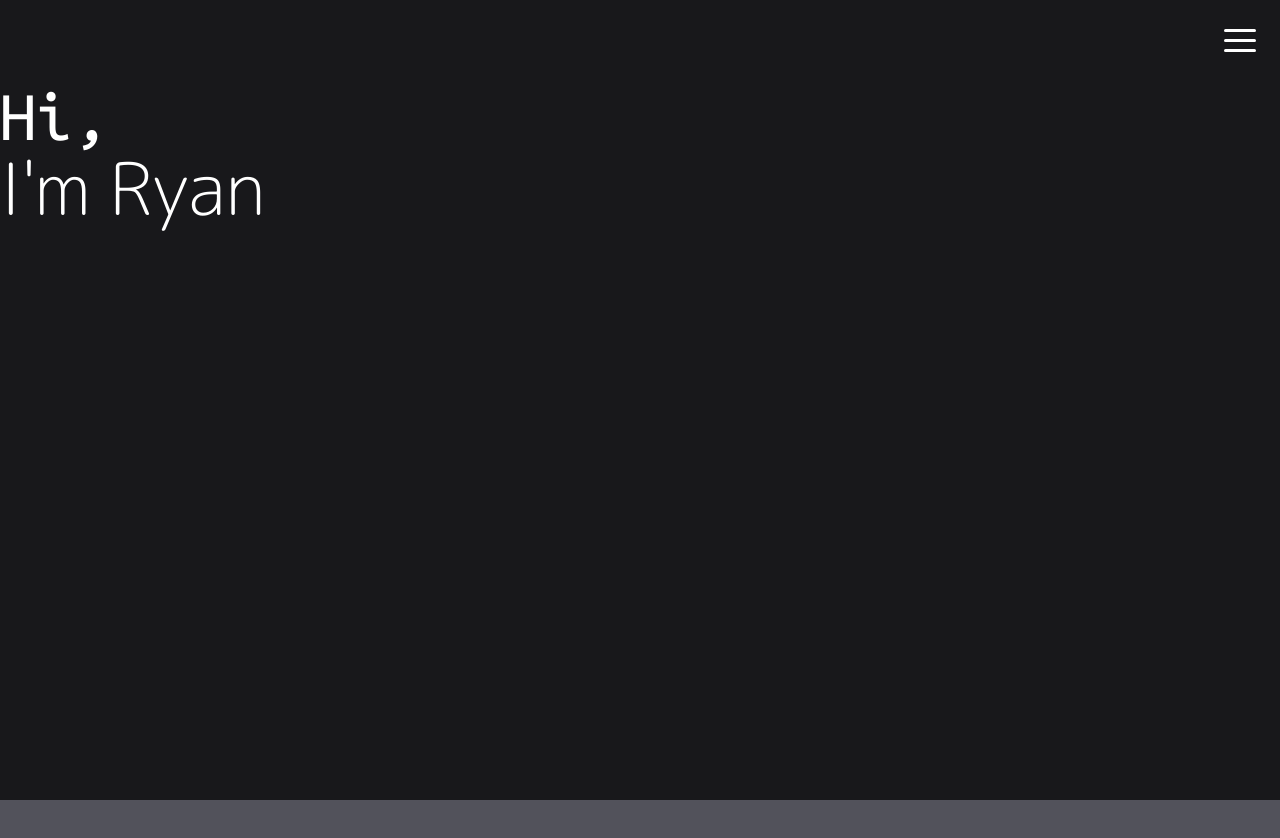
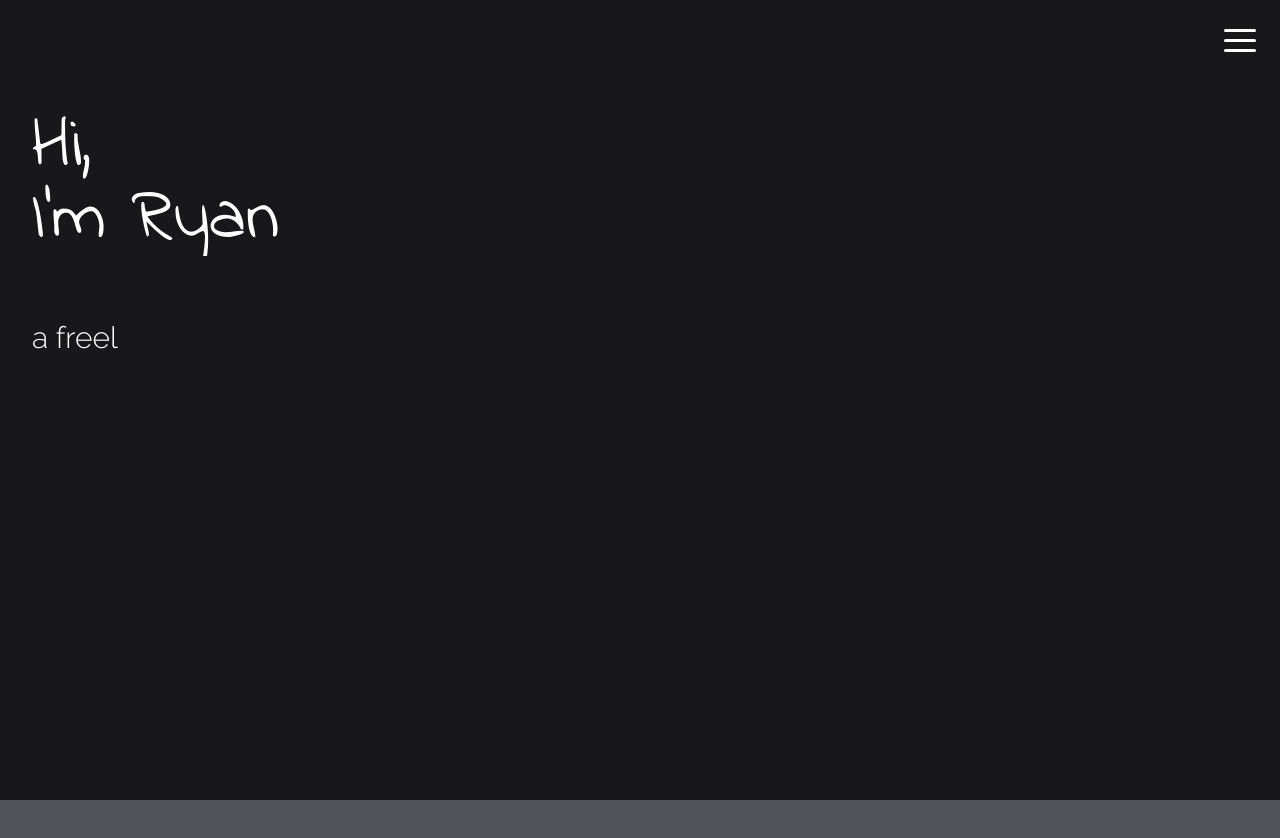
Before and after one commit to rckennedy15/portfolio-3d, a Next.js app: page / in a window 1280 px wide. Shown: the top 838 px of the page. Built offline with nearby package versions, Linux system fonts and the light colour scheme.

Commit message:
add typing animation gsap

```diff
--- a/package.json
+++ b/package.json
@@ -8,6 +8,7 @@
     "lint": "next lint"
   },
   "dependencies": {
+    "gsap": "^3.9.1",
     "hamburger-react": "^2.4.1",
     "next": "12.0.10",
     "react": "17.0.2",
--- a/pages/_app.tsx
+++ b/pages/_app.tsx
@@ -41,12 +41,12 @@ function MyApp({ Component, pageProps }: AppProps) {
 			`}</Script>
 
 			{/* GSAP libraries from CDN */}
-			<Script src='https://cdnjs.cloudflare.com/ajax/libs/gsap/3.9.1/gsap.min.js' />
+			{/* <Script src='https://cdnjs.cloudflare.com/ajax/libs/gsap/3.9.1/gsap.min.js' />
 			<Script src='https://cdnjs.cloudflare.com/ajax/libs/gsap/3.9.1/Flip.min.js' />
 			<Script src='https://cdnjs.cloudflare.com/ajax/libs/gsap/3.9.1/ScrollTrigger.min.js' />
 			<Script src='https://cdnjs.cloudflare.com/ajax/libs/gsap/3.9.1/ScrollToPlugin.min.js' />
 			<Script src='https://cdnjs.cloudflare.com/ajax/libs/gsap/3.9.1/MotionPathPlugin.min.js' />
-			<Script src='https://cdnjs.cloudflare.com/ajax/libs/gsap/3.9.1/TextPlugin.min.js' />
+			<Script src='https://cdnjs.cloudflare.com/ajax/libs/gsap/3.9.1/TextPlugin.min.js' /> */}
 
 			<noscript id='noscript-analytics'>
 				{/* NoScript yandex analytics */}
--- a/pages/index.tsx
+++ b/pages/index.tsx
@@ -1,8 +1,56 @@
 import type { NextPage } from 'next';
 import Image from 'next/image';
 import { Spin as Hamburger } from 'hamburger-react';
+import { useEffect, useRef } from 'react';
+import { gsap } from 'gsap';
+import { RoughEase } from 'gsap/dist/EasePack';
+import { TextPlugin } from 'gsap/dist/TextPlugin';
 
 const Home: NextPage = () => {
+	gsap.registerPlugin(TextPlugin, RoughEase);
+	const cursor = useRef<HTMLHeadingElement>(null);
+	const hi = useRef<HTMLHeadingElement>(null);
+	const text = useRef<HTMLHeadingElement>(null);
+	const hero1 = useRef<HTMLHeadingElement>(null);
+	const hero2 = useRef<HTMLHeadingElement>(null);
+
+	const words = ['developer.', 'freelancer.', 'designer.'];
+	useEffect(() => {
+		// cursor effect
+		gsap.to(cursor.current, {
+			opacity: 0,
+			ease: 'power4.inOut',
+			repeat: -1,
+			duration: 0.9,
+		});
+
+		const initTl = gsap.timeline();
+		initTl
+			.from(hero1.current, {
+				duration: 1,
+				y: '4.5rem',
+				ease: 'power3.out',
+			})
+			.from(hero2.current, {
+				duration: 1,
+				y: '4.5rem',
+				ease: 'power3.out',
+				onComplete: () => mainTl.play(),
+			});
+
+		initTl.on;
+
+		const mainTl = gsap.timeline({ repeat: -1 }).pause();
+		words.forEach((word) => {
+			let tl = gsap.timeline({ repeat: 1, yoyo: true, repeatDelay: 1.4 });
+			tl.to(text.current, {
+				duration: 1.2,
+				text: word,
+				ease: 'sine.in',
+			});
+			mainTl.add(tl);
+		});
+	});
 	return (
 		<>
 			<section id='home' className='bg-zinc-900 h-screen'>
@@ -21,8 +69,29 @@ const Home: NextPage = () => {
 						}}
 					/>
 				</nav>
-				<h1 className='text-7xl text-white font-title'>Hi,</h1>
-				<h1 className='text-7xl text-white font-titlee'>I'm Ryan</h1>
+				<div className='p-8'>
+					<div>
+						<h1 className='text-7xl text-white font-handwritten2 overflow-hidden'>
+							<span ref={hero1} className='inline-block'>
+								Hi,
+							</span>
+						</h1>
+						<h1 className='text-7xl text-white font-handwritten2 overflow-hidden'>
+							<span ref={hero2} className='inline-block'>
+								I&apos;m Ryan
+							</span>
+						</h1>
+					</div>
+					<div className='pt-16'>
+						<h4 className='text-3xl text-white font-mono2 overflow-hidden'>
+							<span ref={hi} className='inline-block'>
+								a&nbsp;
+							</span>
+							<span ref={text} className='inline-block'></span>
+							<span ref={cursor}>_</span>
+						</h4>
+					</div>
+				</div>
 			</section>
 			<section id='about' className='bg-zinc-600 h-screen'></section>
 			<section id='skills' className='bg-cyan-700 h-screen '></section>
--- a/tailwind.config.js
+++ b/tailwind.config.js
@@ -8,16 +8,12 @@ module.exports = {
 	theme: {
 		extend: {
 			fontFamily: {
-				sans: [
-					'M\\ PLUS\\ Rounded\\ 1c',
-					'Raleway',
-					'Ubuntu\\ Mono',
-					'Architects\\ Daughter',
-					'Indie\\ Flower',
-					...defaultTheme.fontFamily.sans,
-				],
-				title: ['Ubuntu Mono'],
-				titlee: ['M PLUS Rounded 1c'],
+				sans: ['M\\ PLUS\\ Rounded\\ 1c', ...defaultTheme.fontFamily.sans],
+				mono1: ['Ubuntu\\ Mono'],
+				mono2: ['Raleway'],
+				main: ['M\\ PLUS\\ Rounded\\ 1c'],
+				handwritten1: ['Architects\\ Daughter'],
+				handwritten2: ['Indie\\ Flower'],
 			},
 		},
 	},
```
Also changed, not shown: 1 other file (tests, documents, lock files or other folders).
